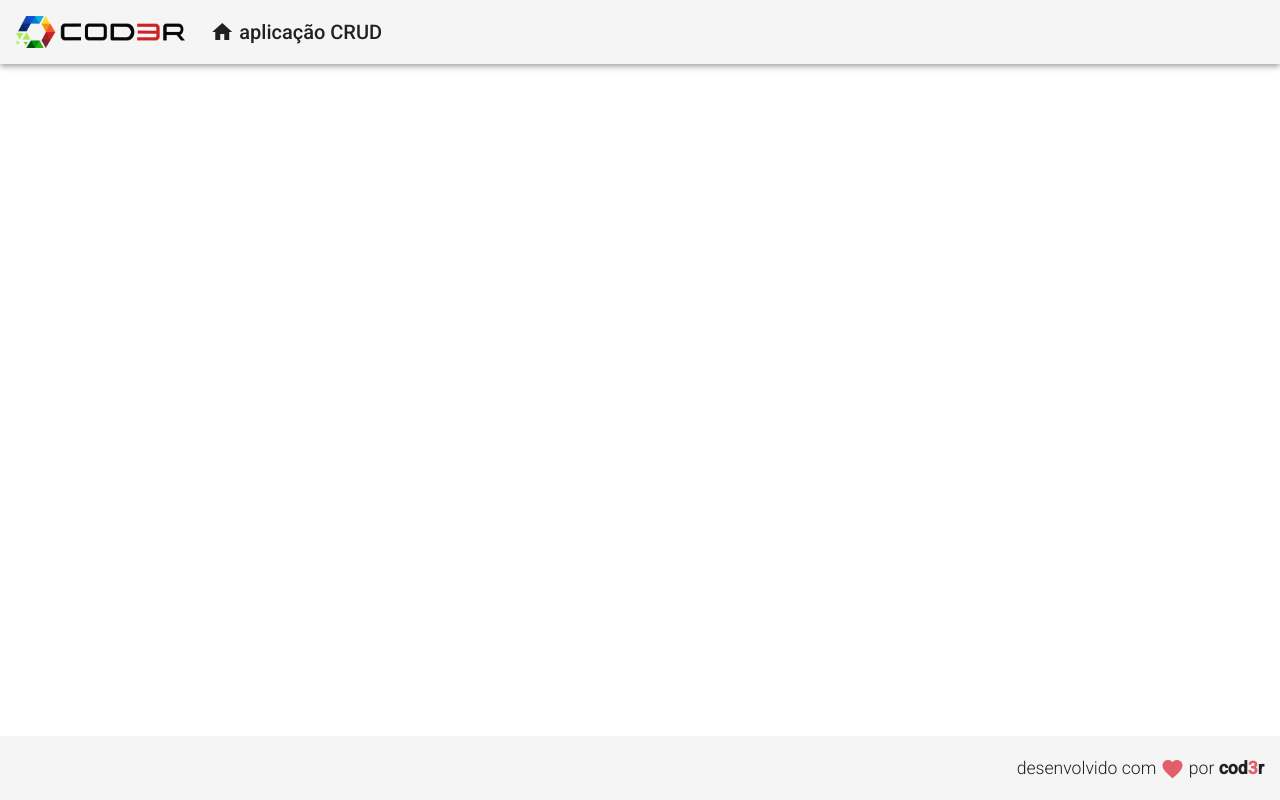
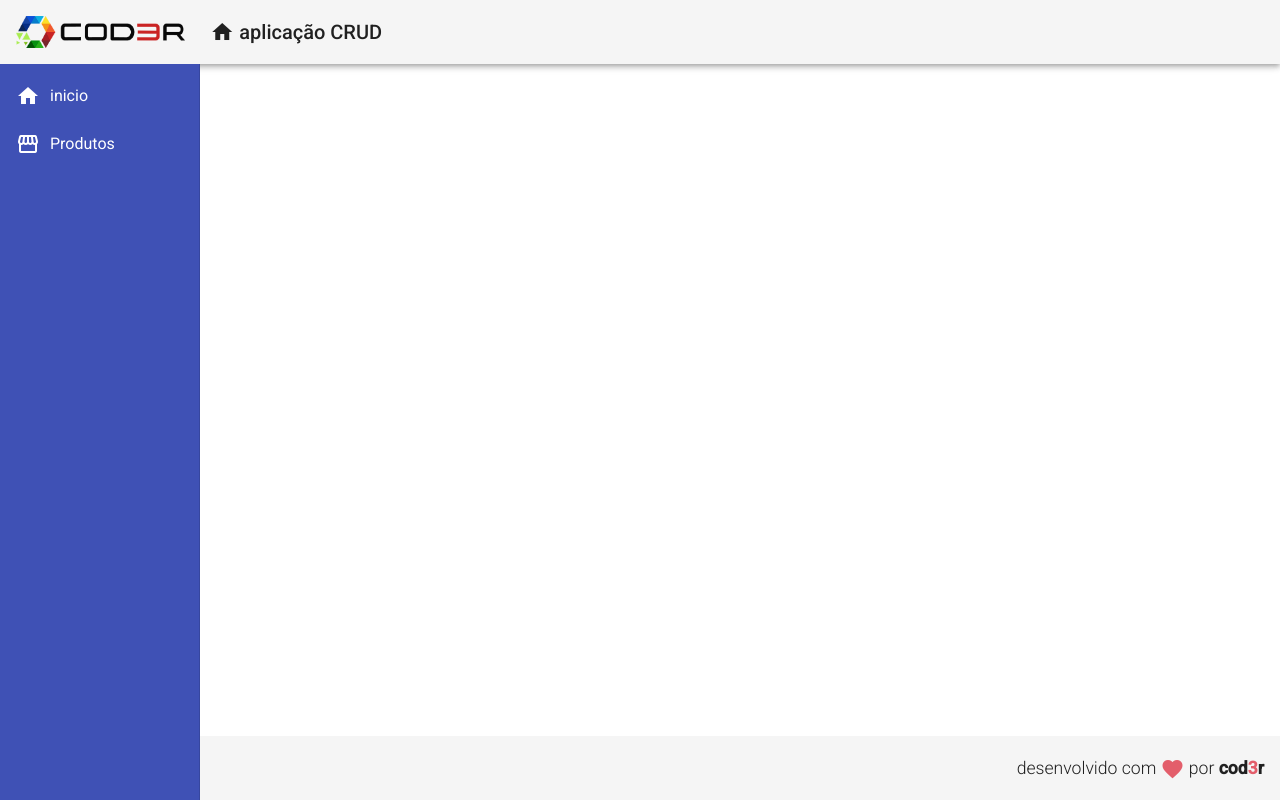
Before and after one commit to Joelio-Marinho/curso_angular_cod3r, an Angular app in the folder frontend/: page / in a window 1280 px wide. Built offline with nearby package versions, Linux system fonts and the light colour scheme.

Commit message:
inicio da area de navegação

```diff
--- a/frontend/src/app/app.component.html
+++ b/frontend/src/app/app.component.html
@@ -1,2 +1,3 @@
 <app-header></app-header>
+<app-nav></app-nav>
 <app-footer></app-footer>
--- /dev/null
+++ b/frontend/src/app/components/template/nav/nav.component.css
@@ -0,0 +1,11 @@
+.sidenav{
+    background-color: #3f51b5;
+    width: 200px;
+}
+.sidenav a{
+    color: #fff;
+}
+
+.sidenav i{
+    padding-right: 10px;
+}
--- /dev/null
+++ b/frontend/src/app/components/template/nav/nav.component.html
@@ -0,0 +1,18 @@
+<mat-sidenav-container class="container">
+    <mat-sidenav class="sidenav" mode="side" opened fixedInViewport="true" fixedTopGap="64">
+        <mat-nav-list class="mav-list">
+            <a mat-list-item>
+                <i class="material-icons">
+                    home
+                </i>
+                inicio
+            </a>
+            <a mat-list-item>
+                <i class="material-icons">
+                    storefront
+                </i>
+                Produtos
+            </a>
+        </mat-nav-list>
+    </mat-sidenav>
+</mat-sidenav-container>
--- /dev/null
+++ b/frontend/src/app/components/template/nav/nav.component.ts
@@ -0,0 +1,15 @@
+import { Component, OnInit } from '@angular/core';
+
+@Component({
+  selector: 'app-nav',
+  templateUrl: './nav.component.html',
+  styleUrls: ['./nav.component.css']
+})
+export class NavComponent implements OnInit {
+
+  constructor() { }
+
+  ngOnInit(): void {
+  }
+
+}
```
Also changed, not shown: frontend/src/app/app.module.ts (+8 -2 lines).
